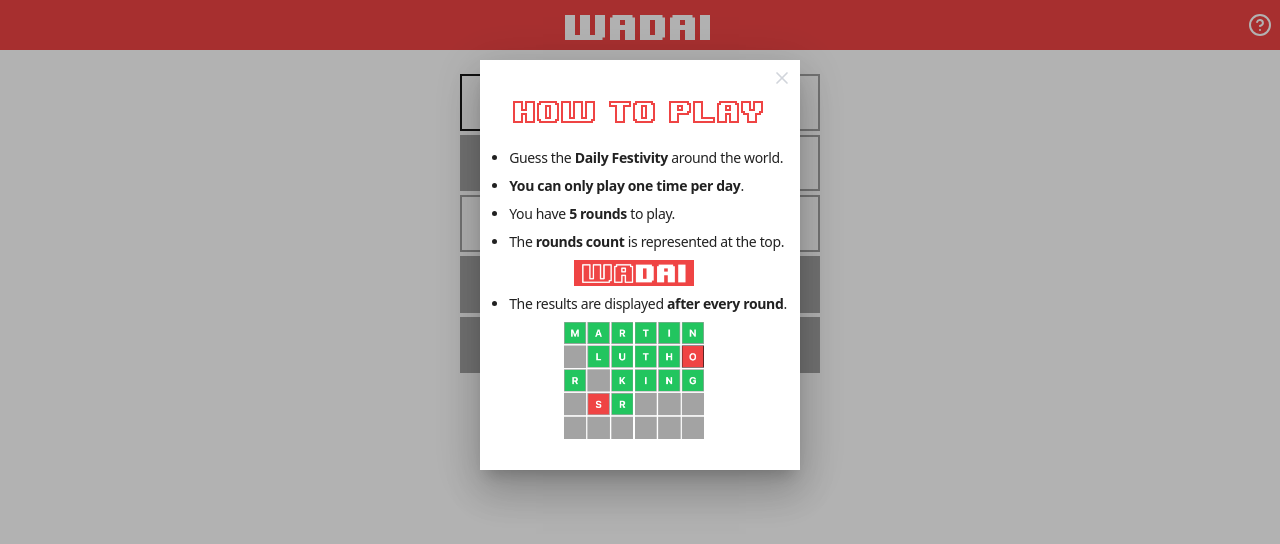
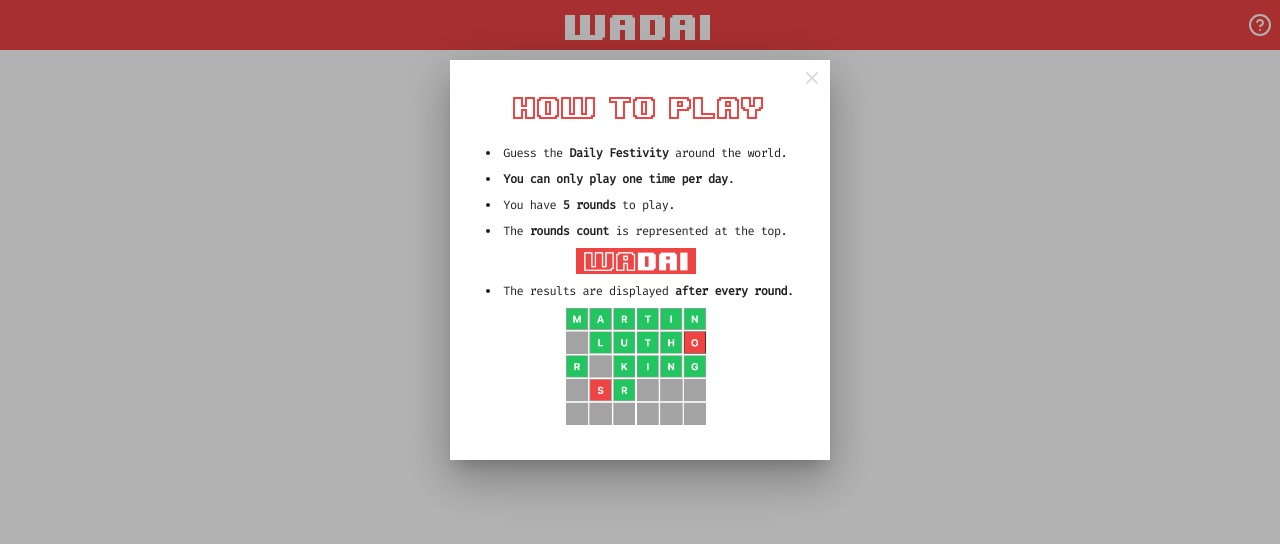
Before and after one commit to elsergiovera/wadai, a React (Vite) app: page / in a window 1280 px wide. Both pictures are taken after a click on the icon 1259 px from the left and 25 px from the top of the page. Shown: the top 544 px of the page. Built offline with nearby package versions, Linux system fonts and the light colour scheme; no server answers.

Commit message:
fixed HowTo UI (again), added Fira Code as text font

```diff
--- a/src/components/HowToPlay.tsx
+++ b/src/components/HowToPlay.tsx
@@ -28,10 +28,10 @@ const HowToPlay: React.FC<HowToProps> = ({ isOpen, handleToggleScreen }) => {
             },
             paper: {
                sx: {
-                  width: '320px',
-                  minWidth: '320px',
-                  height: '410px',
-                  minHeight: '410px',
+                  width: '380px',
+                  minWidth: '380px',
+                  height: '400px',
+                  minHeight: '400px',
                   maxWidth: 'none',
                   maxHeight: 'none',
                   margin: '60px 0 0',
@@ -43,10 +43,10 @@ const HowToPlay: React.FC<HowToProps> = ({ isOpen, handleToggleScreen }) => {
          <div className='flex justify-end pt-2 px-2'>
             <XIcon className='w-5 h-5 text-gray-300 cursor-pointer' onClick={handleToggleScreen} />
          </div>
-         <div className='flex justify-center place-content-center'>
-            <div className='grid grid-col gap-5 pt-1'>
-               <div className='font-title text-center outlined-text-reverse text-[1.5em]'>HOW TO PLAY</div>
-               <ul className='list-disc text-sm tracking-tight whitespace-nowrap pl-4 space-y-2'>
+         <div className='flex justify-center place-content-center overflow-hidden'>
+            <div className='grid grid-col gap-5'>
+               <div className='font-title text-center outlined-text-reverse text-[24px]'>HOW TO PLAY</div>
+               <ul className='list-disc list-inside font-text text-[12px] tracking-tighter whitespace-nowrap space-y-2'>
                   <li>
                      Guess the <strong>Daily Festivity</strong> around the world.
                   </li>
@@ -59,11 +59,11 @@ const HowToPlay: React.FC<HowToProps> = ({ isOpen, handleToggleScreen }) => {
                   <li>
                      The <strong>rounds count</strong> is represented at the top.
                   </li>
-                  <img src={example_rounds} width={'120px'} className='ml-[65px]' />
+                  <img src={example_rounds} width={'120px'} className='ml-[90px]' />
                   <li>
                      The results are displayed <strong>after every round</strong>.
                   </li>
-                  <img src={example_board} width={'140px'} className='ml-[55px]' />
+                  <img src={example_board} width={'140px'} className='ml-[80px]' />
                </ul>
             </div>
          </div>
--- a/src/store/index.ts
+++ b/src/store/index.ts
@@ -72,10 +72,11 @@ const useStore = create(
                })
             },
             resetDailyState: () => {
-               const startedAt = new Date(get().appStatus.startedAt).toLocaleDateString('en-US', { day: '2-digit', month: '2-digit', year: '2-digit' })
-               const today = new Date().toLocaleDateString('en-US', { day: '2-digit', month: '2-digit', year: '2-digit' })
+               // const startedAt = new Date(get().appStatus.startedAt).toLocaleDateString('en-US', { day: '2-digit', month: '2-digit', year: '2-digit' })
+               // const today = new Date().toLocaleDateString('en-US', { day: '2-digit', month: '2-digit', year: '2-digit' })
 
-               if (startedAt !== today) set({ appStatus: getInitialStatus() })
+               // if (startedAt !== today) set({ appStatus: getInitialStatus() })
+               set({ appStatus: getInitialStatus() })
             },
             _hasHydrated: false,
             setHasHydrated: (status: boolean) => set({ _hasHydrated: status })
--- a/src/styles/main.css
+++ b/src/styles/main.css
@@ -5,6 +5,13 @@
 @font-face {
    font-family: 'Title';
    src: url('/font/Title.ttf') format('truetype');
+   font-weight: normal;
+   font-style: normal;
+   font-display: swap;
+}
+@font-face {
+   font-family: 'Text';
+   src: url('/font/Text.ttf') format('truetype');
    font-weight: normal;
    font-style: normal;
    font-display: swap;
--- a/tailwind.config.js
+++ b/tailwind.config.js
@@ -8,7 +8,8 @@ export default {
             xxs: '300px'
          },
          fontFamily: {
-            title: ['Title', 'sans-serif']
+            title: ['Title', 'sans-serif'],
+            text: ['Text', 'sans-serif']
          },
       },
    },
```
Also changed, not shown: public/font/Text.ttf (added).
